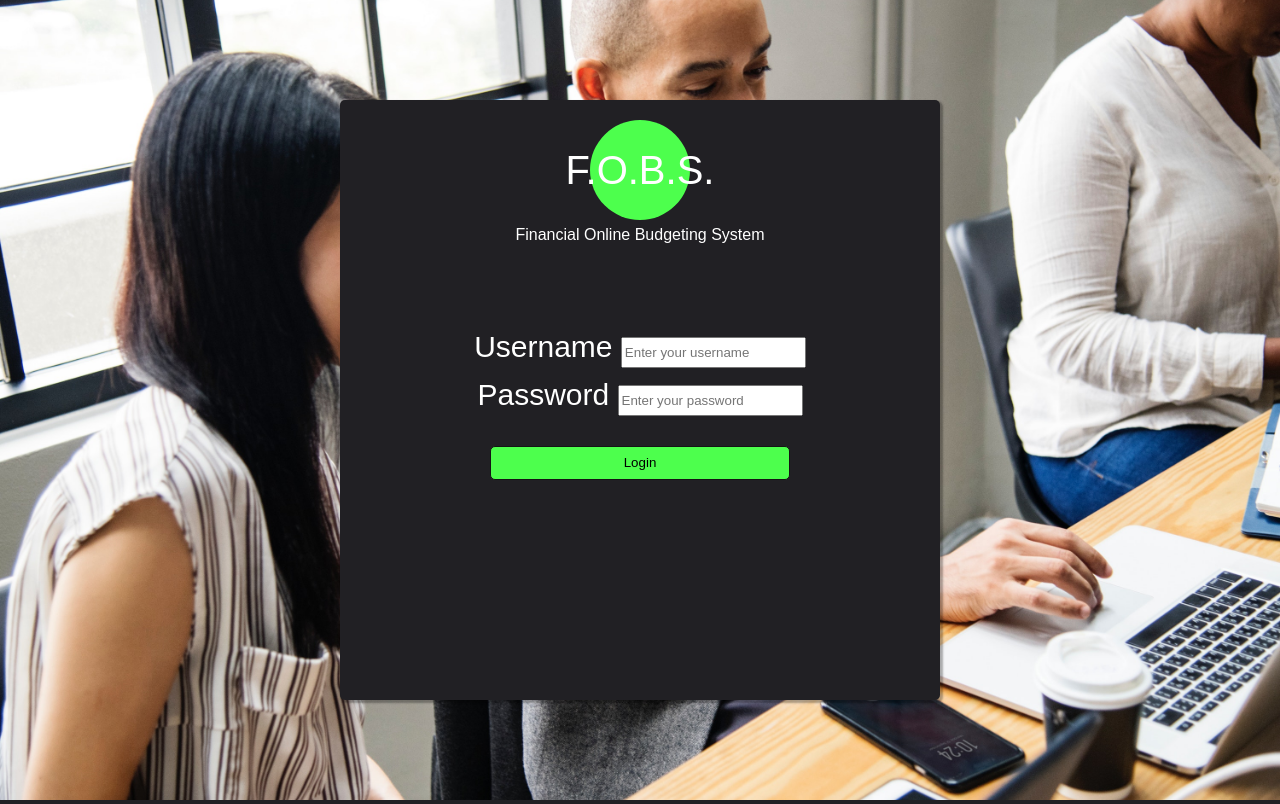
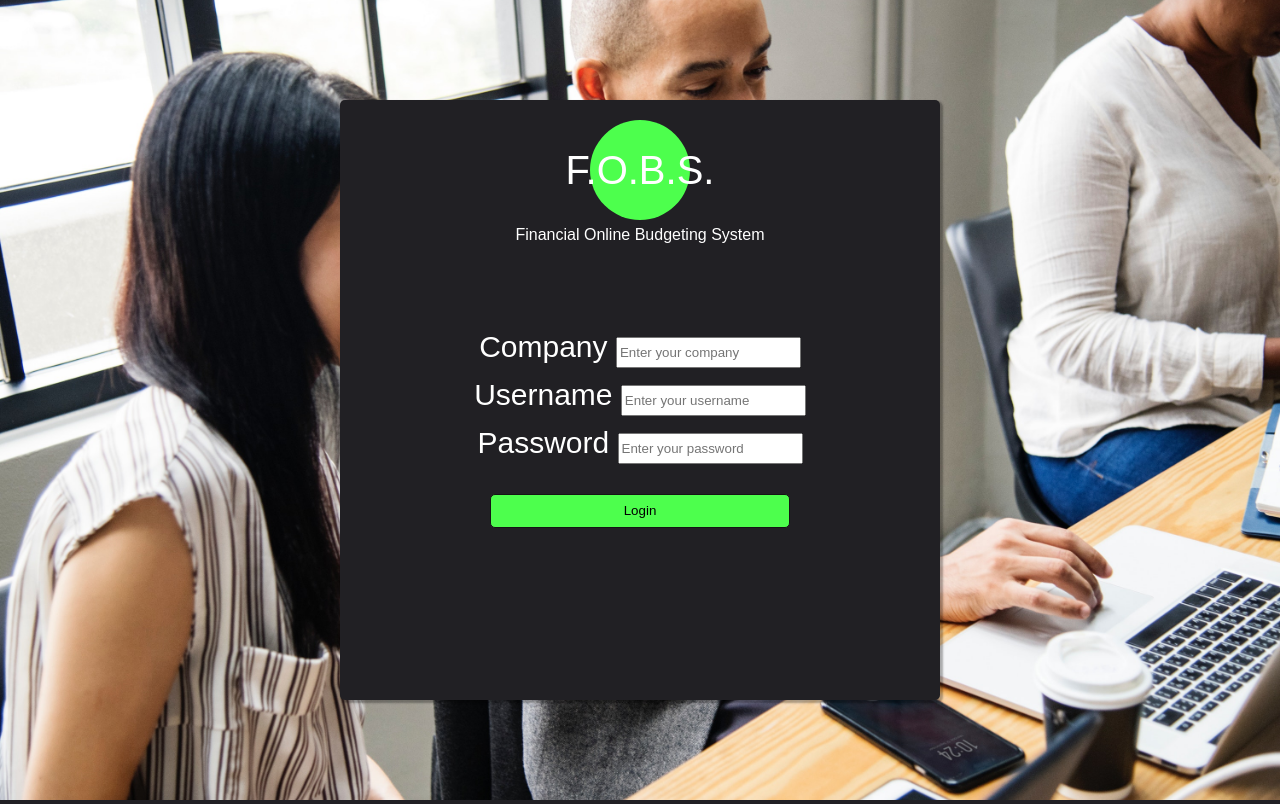
Before and after one commit to Anorth1997/FinancialOnlineBudgetingSystem, a Flask app: page /login in a window 1280 px wide. Run offline with Flask 2, Linux system fonts and the light colour scheme; some libraries are stand-ins or nearby versions.

Commit message:
login now requires Company field

```diff
--- a/app/app.py
+++ b/app/app.py
@@ -94,17 +94,18 @@ def login():
 
         username = request.form['username']
         password_candidate = request.form['password']
+        input_company = request.form['company']
+
+        if username == 'admin' and password_candidate == 'admin':
+            return redirect("/ceo")
 
         # Create cursor
         cur = mysql.connection.cursor()
 
         # Get user by username
-        result = cur.execute("SELECT * FROM users WHERE username = %s", [username])
+        result = cur.execute("SELECT * FROM users WHERE company = %s AND username = %s", [input_company, username])
 
-        if username == 'admin' and password_candidate == 'admin':
-            return redirect("/ceo")
-
-        elif result > 0:
+        if result > 0:
             #Get stored hash
             data = cur.fetchone()
             password = data['password']
--- a/app/templates/login.html
+++ b/app/templates/login.html
@@ -19,6 +19,12 @@
         </div>
         <!-- Login input fields and Login button -->
         <form action="" method="post">
+            <div class="input-container">
+                <label class="input-name-text" for="company">Company</label>
+                <input class="input-text-box" type="text" placeholder="Enter your company" name="company" value="{{
+                    request.form.company }}" required>
+            </div>
+
             <div class="input-container">
                 <label class="input-name-text" for="username">Username</label>
                 <input class="input-text-box" type="text" placeholder="Enter your username" name="username" value="{{
```
